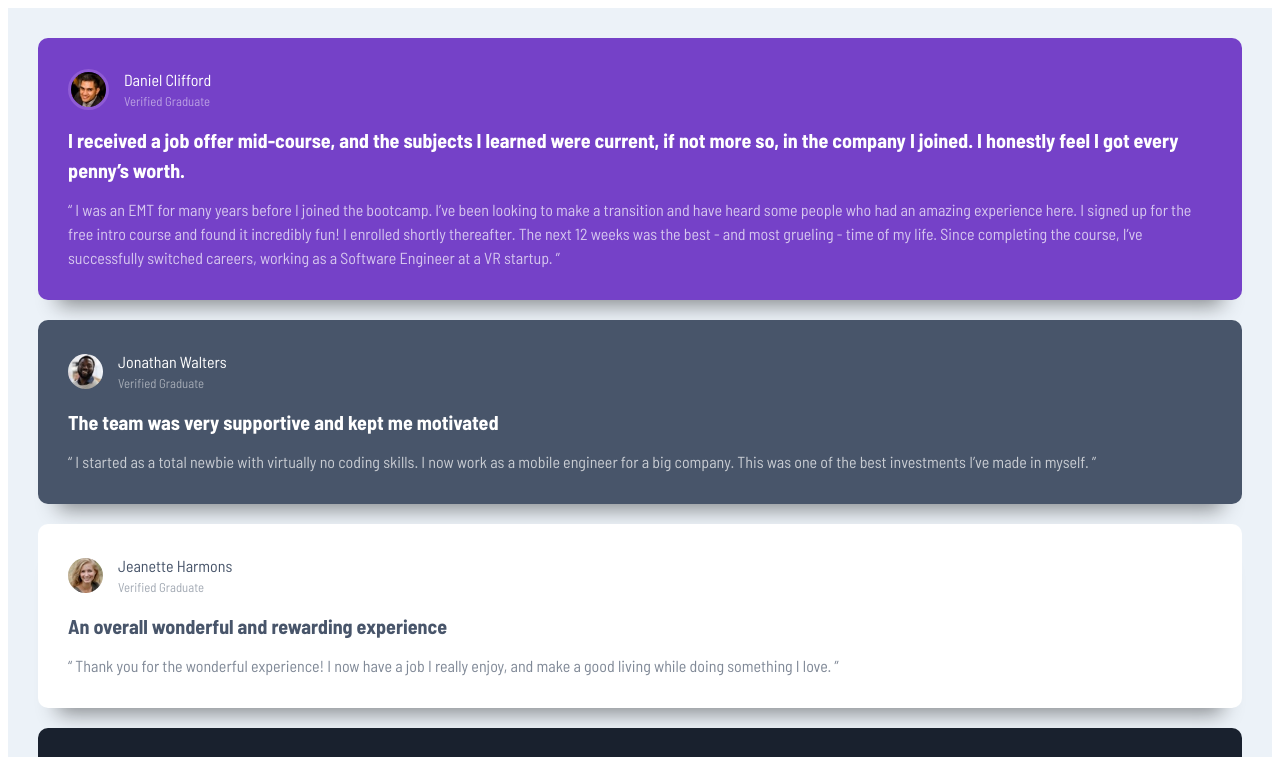
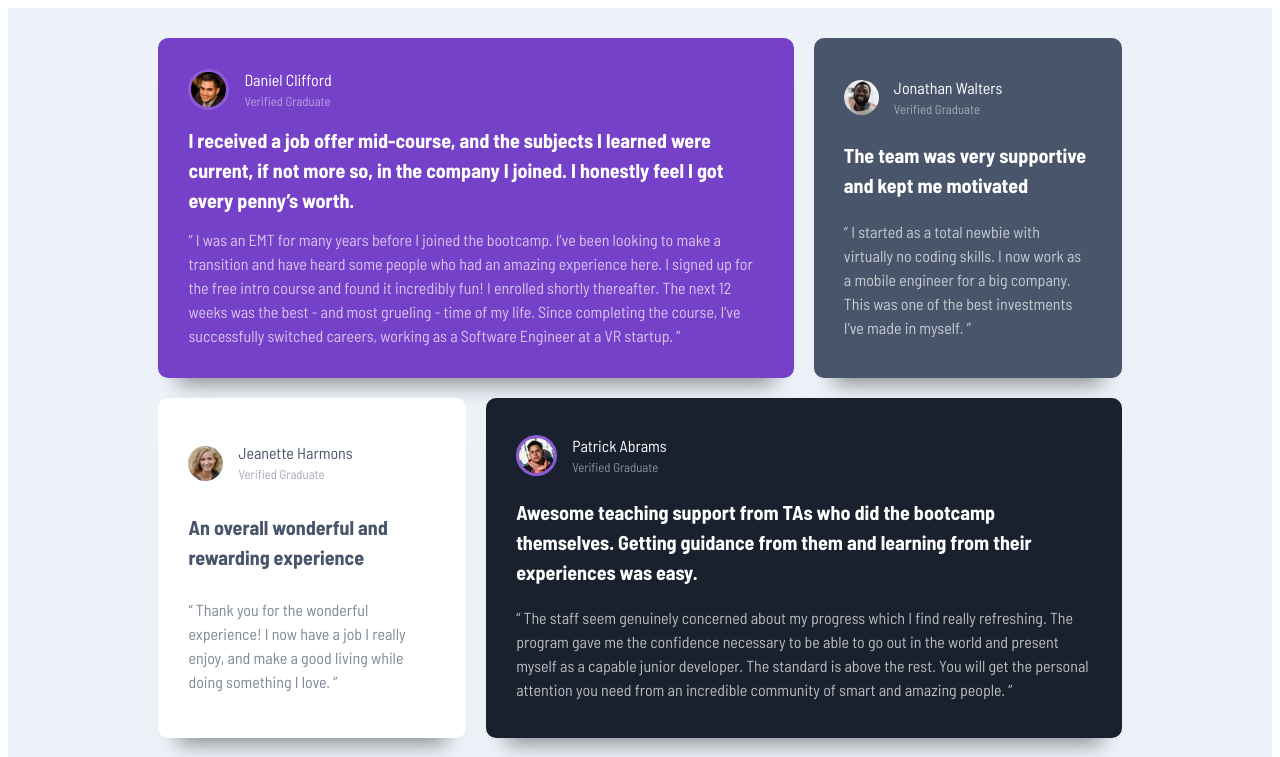
Before and after one commit to Saekit/FM-Testimonials-Grid-Section, a React (Vite) app: page / in a window 1280 px wide. Shown: the top 757 px of the page. Built offline with nearby package versions, Linux system fonts and the light colour scheme.

Commit message:
grid made for desktop and tablet views

```diff
--- a/src/components/testimonials-section/TestimonialsSection.styles.js
+++ b/src/components/testimonials-section/TestimonialsSection.styles.js
@@ -1,7 +1,71 @@
 import styled from "styled-components";
+import { CardContainer } from "../testimonial-card/TestimonialCard.styles";
 
 export const Section = styled.div`
   display: flex;
   flex-direction: column;
   gap: 20px;
+
+  @media (min-width: 900px) {
+    display: grid;
+    grid-template-columns: repeat(3, 1fr);
+    grid-template-rows: repeat(3, 1fr);
+    gap: 20px;
+    max-width: 80%;
+
+    & ${CardContainer}:nth-child(1) {
+      grid-column: span 2 / span 2;
+    }
+    & ${CardContainer}:nth-child(2) {
+      grid-column-start: 3;
+    }
+    & ${CardContainer}:nth-child(3) {
+      grid-column-start: 1;
+      grid-row-start: 2;
+    }
+    & ${CardContainer}:nth-child(4) {
+      grid-column: span 2 / span 2;
+      grid-column-start: 2;
+      grid-row-start: 2;
+    }
+    & ${CardContainer}:nth-child(5) {
+      grid-column: span 3 / span 3;
+      grid-row-start: 3;
+    }
+  }
+
+  /* desktop */
+  @media (min-width: 1440px) {
+    display: grid;
+    grid-template-columns: repeat(4, 1fr);
+    grid-template-rows: repeat(2, 1fr);
+    gap: 20px;
+    max-width: 80%;
+
+    & ${CardContainer}:nth-child(1) {
+      grid-column: span 2 / span 2;
+    }
+    & ${CardContainer}:nth-child(2) {
+      grid-column-start: 3;
+    }
+    & ${CardContainer}:nth-child(3) {
+      grid-column-start: 1;
+      grid-row-start: 2;
+    }
+    & ${CardContainer}:nth-child(4) {
+      grid-column: span 2 / span 2;
+      grid-column-start: 2;
+      grid-row-start: 2;
+    }
+    & ${CardContainer}:nth-child(5) {
+      grid-row: span 2 / span 2;
+      grid-column-start: 4;
+      grid-row-start: 1;
+    }
+  }
+
+  /* very large screens */
+  @media (min-width: 2000px) {
+    max-width: 50%;
+  }
 `;
--- a/src/components/wrapper/MainWrapper.styles.js
+++ b/src/components/wrapper/MainWrapper.styles.js
@@ -9,5 +9,7 @@ const MainWrapper = styled.div`
   min-height: 100vh;
   display: flex;
   flex-direction: column;
+  justify-content: center;
+  align-items: center;
 `;
 export default MainWrapper;
```
